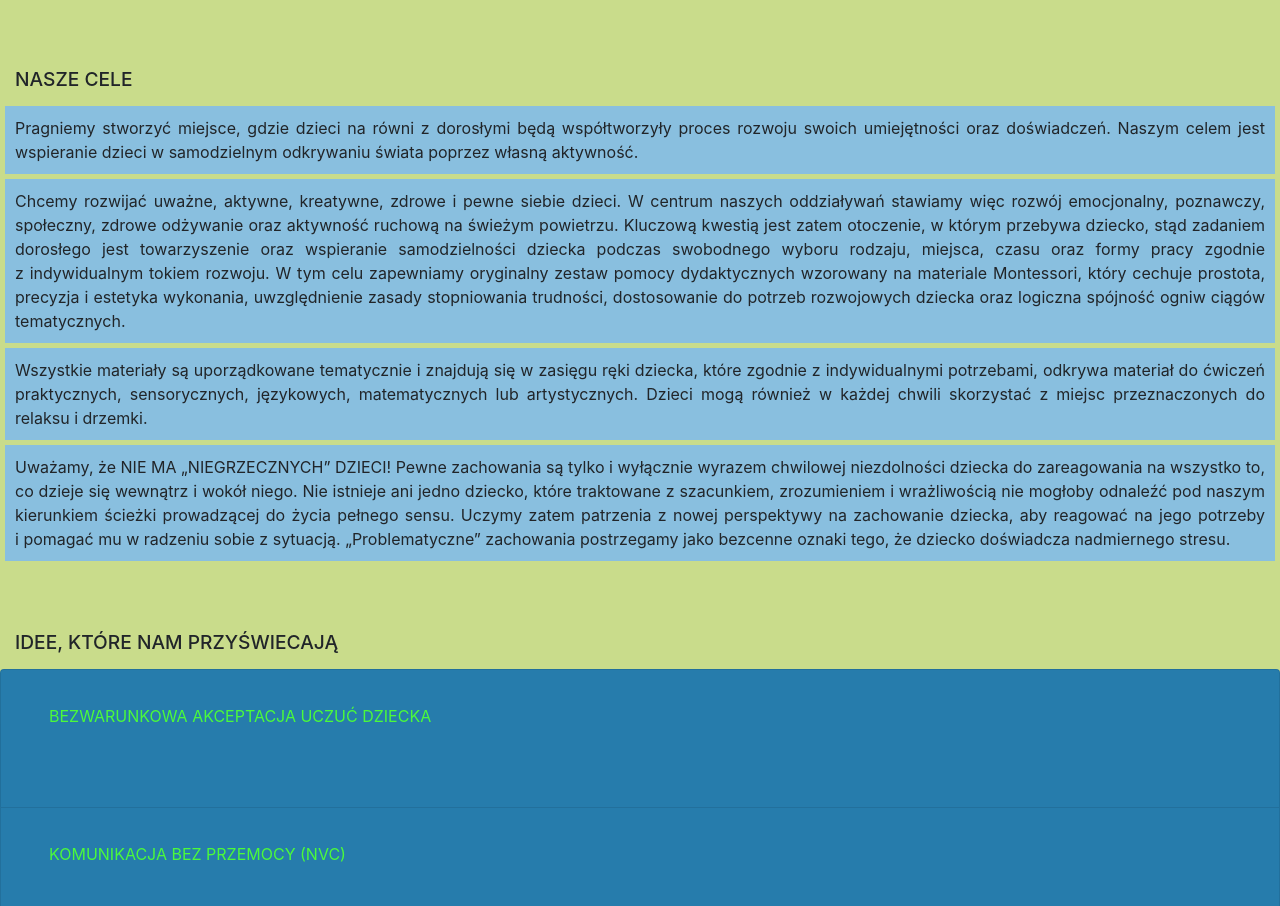
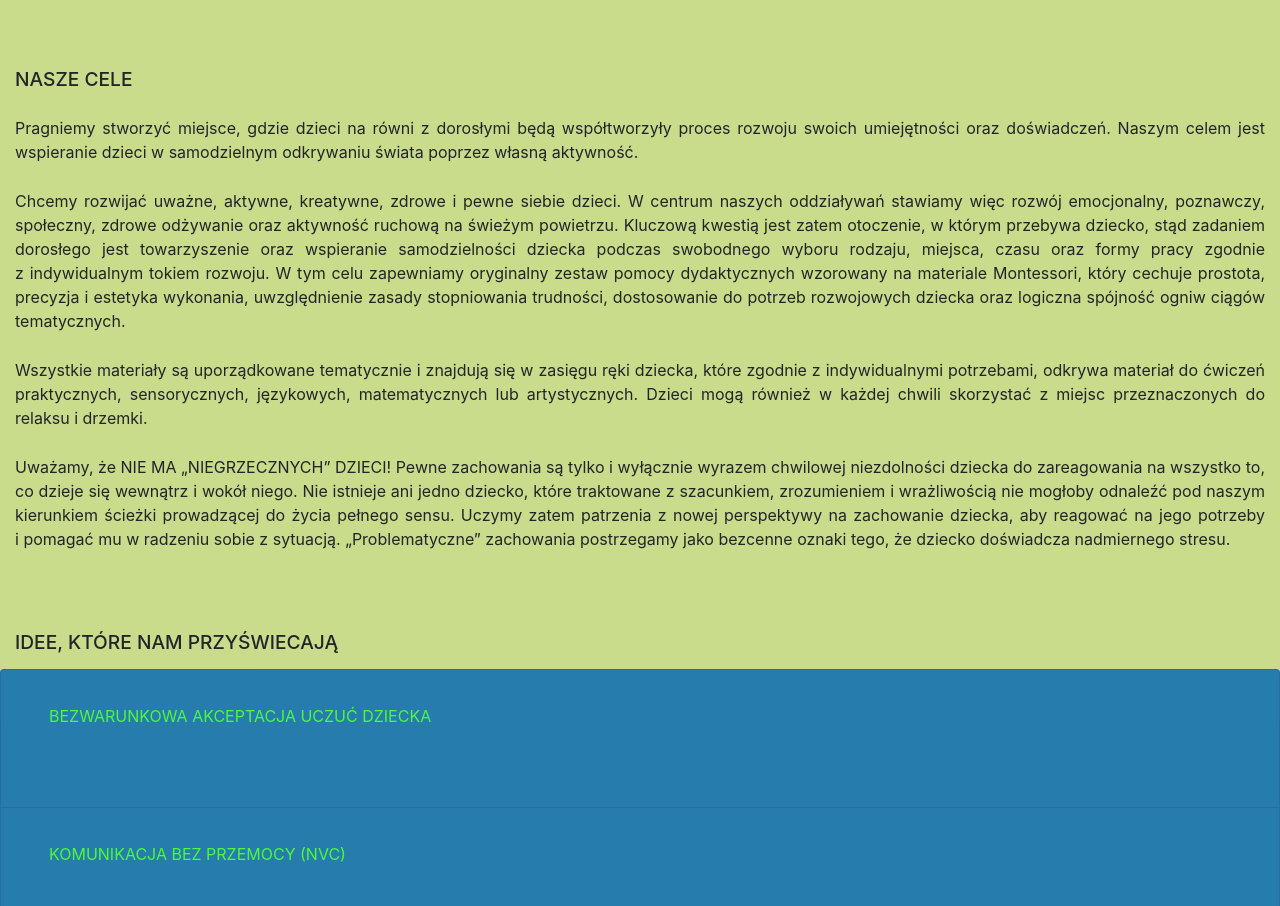
Before and after one commit to AnJaWr/Mindful, a plain HTML site: page index.html in a window 1280 px wide. Shown: the part 3849-4755 px from the top of the page. Drawn offline with nearby package versions, Linux system fonts and the light colour scheme.

Commit message:
p header color changed

```diff
--- a/css/style.css
+++ b/css/style.css
@@ -158,9 +158,9 @@ h3 {
   background-color: cornflowerblue;
 }
 
-.section_header p {
+/* .section_header p {
   background-color: rgb(137, 191, 223);
-}
+} */
 
 .methods ul {
   margin: 15px;
```
